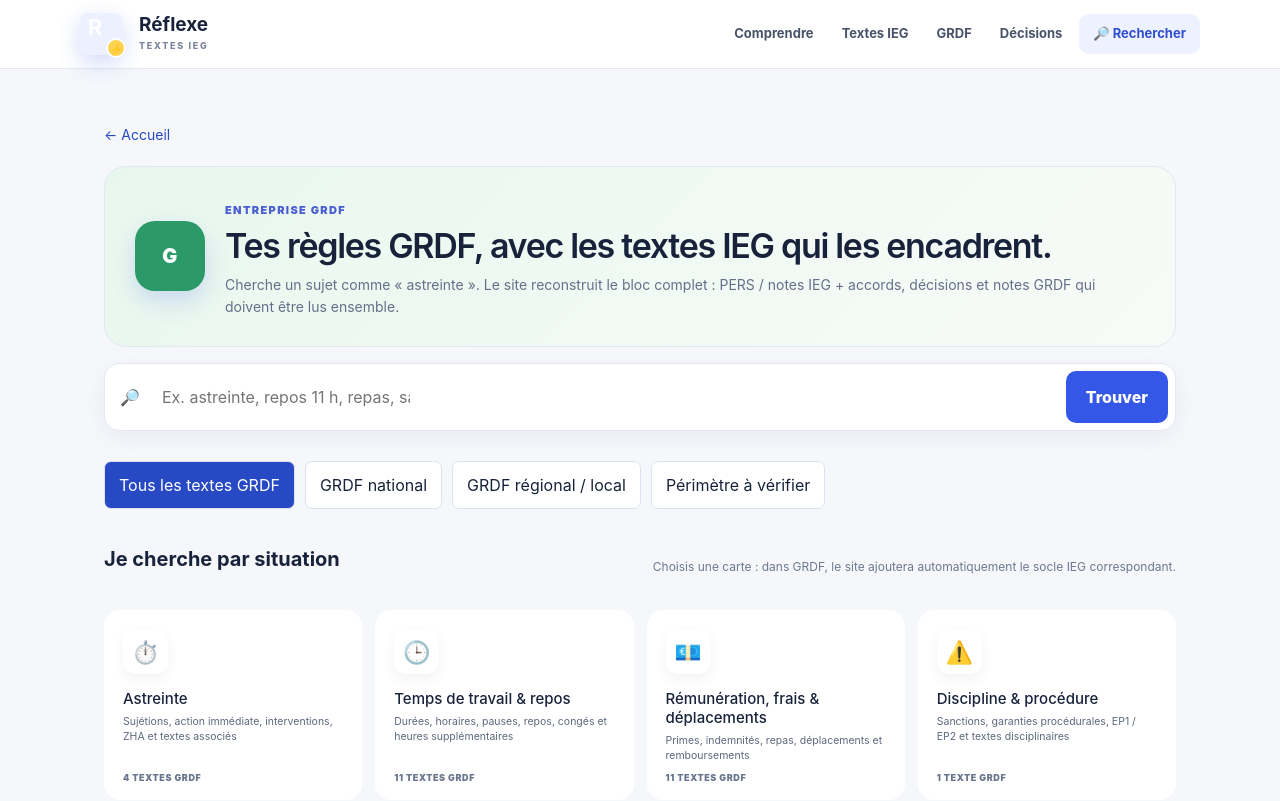
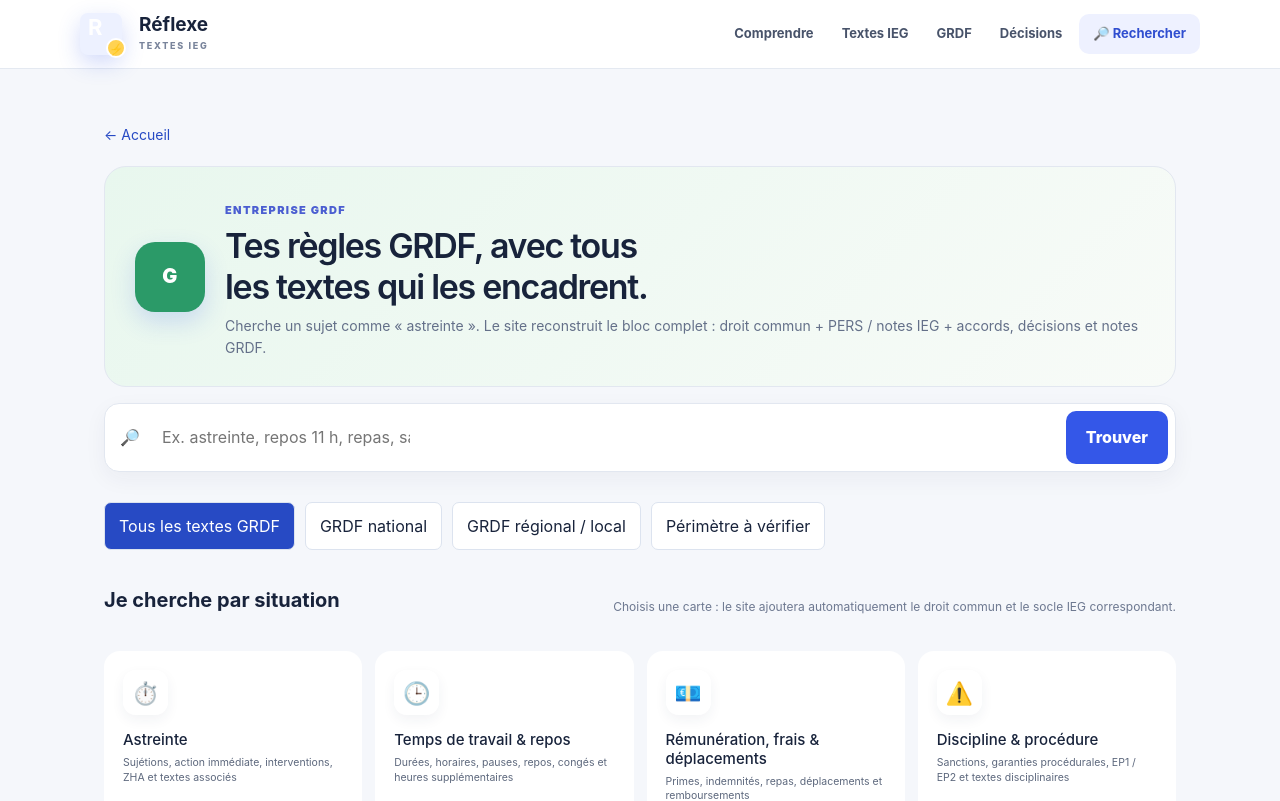
Before and after one commit to hajjitoufik4-eng/reflexe-textes-ieg-v21, a Next.js app: page /corpus/grdf in a window 1280 px wide. Shown: the top 801 px of the page. Built offline with nearby package versions, Linux system fonts and the light colour scheme.

Commit message:
Afficher droit commun IEG et GRDF dans la même recherche

```diff
--- a/src/app/corpus/[scope]/page.jsx
+++ b/src/app/corpus/[scope]/page.jsx
@@ -4,6 +4,7 @@ import data from '../../../data/all-documents.js';
 import { topics, levels, scopeName, scopeOf, tag, filterDocuments, catalogueUrl, safeUrl } from '../../../lib/catalogue.mjs';
 import { explanationFor } from '../../../lib/explain.mjs';
 import { packsForQuery, correlationFor } from '../../../data/legal-relations.js';
+import { publicLawFor } from '../../../data/public-law.js';
 
 const single = (v) => (typeof v === 'string' ? v : '');
 const icons={astreinte:'⏱️',temps:'🕒',argent:'💶',discipline:'⚠️',sante:'🦺',mandats:'🗣️',carriere:'📈',famille:'👨‍👩‍👧',retraite:'🌤️',avantages:'⚡',regles:'📚',autres:'🗂️'};
@@ -16,6 +17,14 @@ function unique(items){
  const m=new Map();
  items.forEach(item=>{if(item?.d&&!m.has(item.d.id))m.set(item.d.id,item);});
  return [...m.values()];
+}
+
+function LawBridge({items}){
+ if(!items.length)return null;
+ return <section className="law-bridge">
+   <div className="ieg-bridge-head"><div className="ieg-bridge-icon">📘</div><div><span>Droit commun</span><h2>Les règles légales à connaître d’abord</h2><p>Avant les PERS et les accords GRDF, voici les articles du Code du travail et le cadre européen qui structurent le sujet.</p></div></div>
+   <div className="law-grid">{items.map(x=><a className="law-card" href={x.url} target="_blank" rel="noopener noreferrer" key={x.id}><div><span>{x.level}</span><b>{x.ref}</b></div><strong>{x.title}</strong><p>{x.simple}</p><small><strong>Pourquoi ici :</strong> {x.why}</small><i>Ouvrir la source officielle ↗</i></a>)}</div>
+ </section>;
 }
 
 function IegCard({item,label}){
@@ -63,6 +72,7 @@ export default async function Catalogue({ params, searchParams }) {
 
   const relationQuery=[query,topic?.[1],topic?.[2],theme].filter(Boolean).join(' ');
   const packs=scope==='grdf'&&relationQuery?packsForQuery(relationQuery):[];
+  const lawItems=scope==='grdf'&&relationQuery?publicLawFor(relationQuery):[];
   const coreOrder=packs.flatMap(p=>p.refs||[]).map(canon);
 
   let iegAssociated=[];
@@ -73,7 +83,7 @@ export default async function Catalogue({ params, searchParams }) {
     const byTheme=theme?filterDocuments(data,{scope:'ieg',theme,query:'',level:'all'}).map(d=>({d,why:'Même thème juridique : ce texte IEG peut constituer le socle, une précision ou un complément de la règle GRDF.',priority:100})):[];
     const byQuery=query?filterDocuments(data,{scope:'ieg',theme:'',query,level:'all'}).map(d=>({d,why:'Ce texte IEG correspond directement à ta recherche dans l’espace GRDF.',priority:80})):[];
     const essentials=!theme&&!query?['PERS77','PERS530','PERS557','PERS793','PERS846'].map((ref,i)=>{const d=data.find(x=>scopeOf(x)==='ieg'&&canon(x.ref)===ref&&!isExtension(x));return d?{d,why:'Référence IEG structurante fréquemment nécessaire pour comprendre les règles appliquées dans l’entreprise.',priority:200+i}:null;}).filter(Boolean):[];
-    iegAssociated=unique([...byPack,...byQuery,...byTheme,...essentials]).sort((a,b)=>Number(isExtension(a.d))-Number(isExtension(b.d))||a.priority-b.priority||Number(Boolean(explanationFor(b.d).mode==='verified'))-Number(Boolean(explanationFor(a.d).mode==='verified'))||String(a.d.ref||a.d.title).localeCompare(String(b.d.ref||b.d.title),'fr'));
+    iegAssociated=unique([...byPack,...byQuery,...byTheme,...essentials]).sort((a,b)=>Number(isExtension(a.d))-Number(isExtension(b.d))||a.priority-b.priority||Number(explanationFor(b.d).mode==='verified')-Number(explanationFor(a.d).mode==='verified')||String(a.d.ref||a.d.title).localeCompare(String(b.d.ref||b.d.title),'fr'));
 
     const grdfCorrelated=data.filter(d=>scopeOf(d)==='grdf'&&levelOk(d,'grdf',level)).map(d=>{
       const rel=correlationFor(d,packs); if(!rel)return null;
@@ -86,17 +96,18 @@ export default async function Catalogue({ params, searchParams }) {
     <Link className="back" href="/">← Accueil</Link>
     <section className={`catalogue-head catalogue-${scope}`}>
       <span className="catalogue-logo">{scope==='ieg'?'IEG':'G'}</span>
-      <div><span className="section-kicker">{scope==='ieg'?'Statut & branche':'Entreprise GRDF'}</span><h1>{topic ? topic[1] : scope==='ieg'?'Les textes IEG, rangés simplement.':'Tes règles GRDF, avec les textes IEG qui les encadrent.'}</h1><p>{topic?topic[2]:scope==='ieg'?`${total} références indexées. Tu peux chercher avec des mots normaux : repas, astreinte, sanction, congé…`:`Cherche un sujet comme « astreinte ». Le site reconstruit le bloc complet : PERS / notes IEG + accords, décisions et notes GRDF qui doivent être lus ensemble.`}</p></div>
+      <div><span className="section-kicker">{scope==='ieg'?'Statut & branche':'Entreprise GRDF'}</span><h1>{topic ? topic[1] : scope==='ieg'?'Les textes IEG, rangés simplement.':'Tes règles GRDF, avec tous les textes qui les encadrent.'}</h1><p>{topic?topic[2]:scope==='ieg'?`${total} références indexées. Tu peux chercher avec des mots normaux : repas, astreinte, sanction, congé…`:`Cherche un sujet comme « astreinte ». Le site reconstruit le bloc complet : droit commun + PERS / notes IEG + accords, décisions et notes GRDF.`}</p></div>
     </section>
     <form className="searchbox catalogue-search" action={'/corpus/' + scope}><span>🔎</span><label><span className="sr-only">Rechercher une référence, un titre ou un thème</span><input name="q" defaultValue={query} placeholder={scope==='grdf'?'Ex. astreinte, repos 11 h, repas, sanction…':'Ex. repas, PERS 793, sanction, repos…'} maxLength={300}/></label>{level !== 'all' && <input type="hidden" name="level" value={level}/>}<button>Trouver</button></form>
     {scope === 'grdf' && <nav className="levels" aria-label="Périmètre GRDF">{levels.map(([key,label])=><Link key={key} href={catalogueUrl(scope,{...state,level:key})} aria-current={level===key?'page':undefined}>{label}</Link>)}</nav>}
 
     {!theme&&!query?<>
-      <div className="catalogue-help"><strong>Je cherche par situation</strong><span>Choisis une carte : dans GRDF, le site ajoutera automatiquement le socle IEG correspondant.</span></div>
+      <div className="catalogue-help"><strong>Je cherche par situation</strong><span>Choisis une carte : le site ajoutera automatiquement le droit commun et le socle IEG correspondant.</span></div>
       <div className="themes theme-app-grid">{topics.map(([key,title,description])=>{const count=filterDocuments(data,{scope,theme:key,query:'',level}).length;return <Link className={`theme theme-app tone-${colors[key]||'blue'}`} key={key} href={catalogueUrl(scope,{...state,theme:key})}><span className="theme-icon">{icons[key]||'📄'}</span><strong>{title}</strong><small>{description}</small><em>{count} texte{count>1?'s':''} {scope==='grdf'?'GRDF':''}</em></Link>})}</div>
     </>:<>
-      <div className="catalogue-results-head"><Link className="back" href={catalogueUrl(scope,{level})}>← Tous les thèmes</Link><span>{scope==='grdf'?`${grdfItems.length} GRDF + ${iegAssociated.length} IEG`:`${directList.length} résultat${directList.length>1?'s':''}`}</span></div>
+      <div className="catalogue-results-head"><Link className="back" href={catalogueUrl(scope,{level})}>← Tous les thèmes</Link><span>{scope==='grdf'?`${lawItems.length} droit commun + ${iegAssociated.length} IEG + ${grdfItems.length} GRDF`:`${directList.length} résultat${directList.length>1?'s':''}`}</span></div>
 
+      {scope==='grdf'&&<LawBridge items={lawItems}/>}
       {scope==='grdf'&&<IegBridge items={iegAssociated} theme={theme} query={query}/>}
 
       {scope==='grdf'?<section className="grdf-results-block"><div className="grdf-section-label"><span>🏢</span><div><strong>Textes spécifiques GRDF à lire avec</strong><small>Résultats directs + accords, décisions et notes GRDF juridiquement corrélés au même sujet.</small></div></div><GrdfDocs items={grdfItems} limit={limit}/></section>:directList.slice(0,limit).map(d=>{const url=safeUrl(d.url);const guide=explanationFor(d);return <article className="row doc-row" key={d.id}><div className="doc-row-top"><span className="stamp">{tag(d)}</span>{d.ref&&<b>{d.ref}</b>}<em className={guide.mode==='verified'?'verified-pill':'guided-pill'}>{guide.mode==='verified'?'✅ Expliqué':'🧭 Guidé'}</em></div><strong>{d.title}</strong><p className="doc-simple">{guide.simple}</p><div className="doc-actions"><Link className="source explanation-button" href={'/textes/'+d.id}>💡 Comprendre</Link>{url?<a className="source" href={url} target="_blank" rel="noopener noreferrer">📄 Texte original ↗</a>:d.providedArchive?<span className="status supplied">Original fourni</span>:<span className="status">Original à relier</span>}</div></article>})}
```
